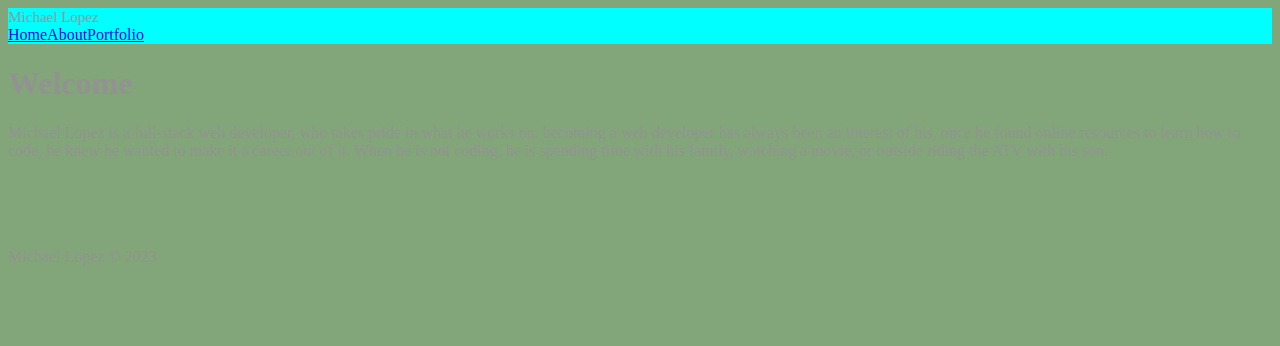
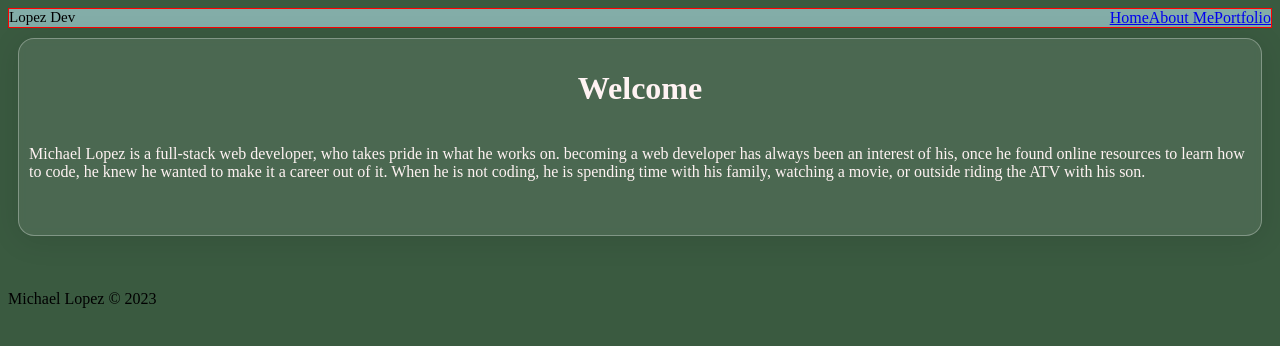
Before and after one commit to lopezmic05/personal-project2.0, a React (Create React App) app: page / in a window 1280 px wide. Shown: the top 346 px of the page. Built offline with nearby package versions, Linux system fonts and the light colour scheme; some icons are missing.

Commit message:
adding CSS. Not final

```diff
--- a/src/Components/CSS/app.css
+++ b/src/Components/CSS/app.css
@@ -1,4 +1,24 @@
+
 body{
-    color: rgb(146, 146, 146);
-    background-color: #83a57a;
+    background-color: #3a5a40;
 }
+
+.welcomePage{
+    color: rgb(255, 243, 243);
+    /*background-color: #83ada8;*/
+    border: 1px solid red;
+    /*border-radius: 15px;*/
+    display: flex;
+    justify-content: center;
+    flex-direction: column;
+    align-items: center;
+    margin: 10px;
+    padding: 10px;
+    /* From https://css.glass */
+background: rgba(255, 255, 255, 0.09);
+border-radius: 16px;
+box-shadow: 0 4px 30px rgba(0, 0, 0, 0.1);
+backdrop-filter: blur(3.8px);
+-webkit-backdrop-filter: blur(3.8px);
+border: 1px solid rgba(255, 255, 255, 0.3);
+}
--- a/src/Components/CSS/navbar.css
+++ b/src/Components/CSS/navbar.css
@@ -2,13 +2,19 @@
 .navBody{
     margin: 0;
     padding: 0;
-    background-color: aqua;
+    background-color: #83ada8;
+    border: 1px solid red;
+    display: flex;
+    justify-content: space-between;
 }
 
 .logo{
     font-size: 15px;
 }
 
-#links{
+.links{
+    display: flex;
+    justify-content: space-around;
+    color: aliceblue;
 
 }
--- a/src/Components/Footer.js
+++ b/src/Components/Footer.js
@@ -1,13 +1,13 @@
 import React from "react";
 import { BoxIconElement } from "boxicons";
-
+import './CSS/footer.css'
 
 const Footer = () => {
   return(
     <div>
     <div className="icon">
-    <box-icon type='logo' name='github'></box-icon>
-    <box-icon type='logo' name='linkedin-square'></box-icon>
+    <a href="https://github.com/lopezmic05" target={"_blank"}><box-icon type='logo' name='github'></box-icon></a>
+    <a href="https://www.linkedin.com/in/michaellopez05/" target={"_blank"}><box-icon type='logo' name='linkedin-square'></box-icon></a>
     </div>
     <p>Michael Lopez &copy; 2023</p>
     </div>
--- a/src/Components/Home.js
+++ b/src/Components/Home.js
@@ -2,7 +2,7 @@ import React from "react";
 
 const Home = () => {
   return (
-  <div>
+  <div className="welcomePage">
   <h1>Welcome</h1>
   <p>Michael Lopez is a full-stack web developer, who takes pride in what he works on. becoming a web developer has always been an interest of his, once he found online resources to learn how to code, he knew he wanted to make it a career out of it. When he is not coding, he is spending time with his family, watching a movie, or outside riding the ATV with his son.</p>
   <div className="icons">
--- a/src/Components/Navbar.js
+++ b/src/Components/Navbar.js
@@ -6,10 +6,10 @@ import './CSS/navbar.css'
 const Navbar = () => {
   return (
     <div className="navBody">
-      <span className='logo'>Michael Lopez</span>
+      <span className='logo'>Lopez Dev</span>
       <nav className='links' id="links">
         <Link exact to='/'>Home</Link>
-        <Link to='about'>About</Link>
+        <Link to='about'>About Me</Link>
         <Link to='portfolio'>Portfolio</Link>
       </nav>
     </div>
```
Also changed, not shown: src/Components/CSS/footer.css (added).
